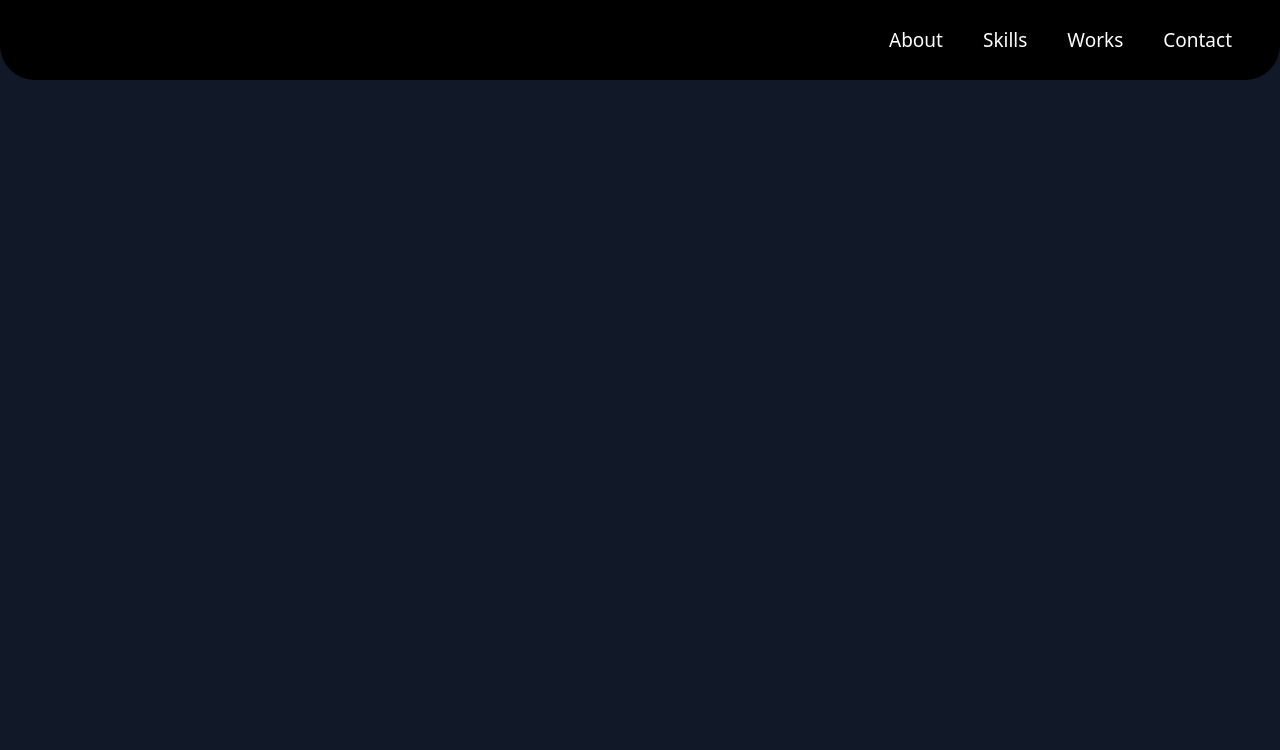
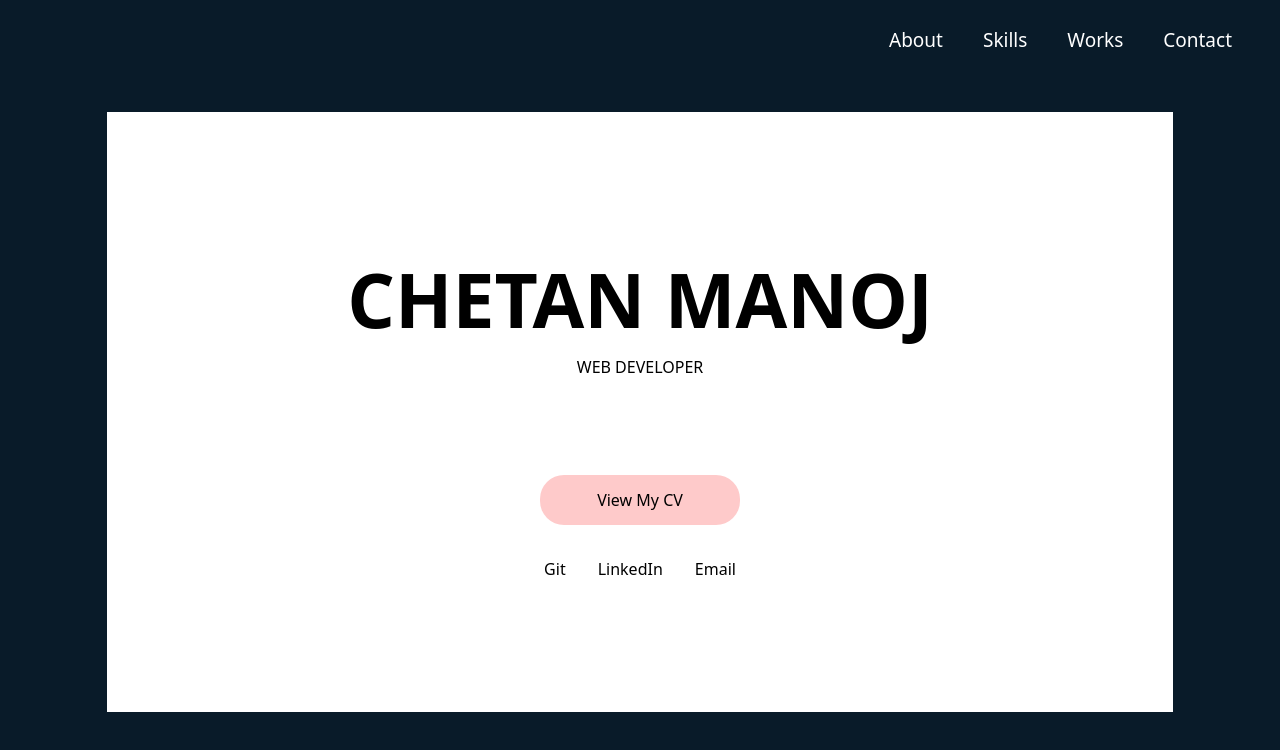
Before and after one commit to chetanmanoj/portfolio, a React (Vite) app: page / in a window 1280 px wide. Shown: the top 750 px of the page. Built offline with nearby package versions, Linux system fonts and the light colour scheme.

Commit message:
Completed initial design of front page

```diff
--- a/index.html
+++ b/index.html
@@ -4,7 +4,7 @@
     <meta charset="UTF-8" />
     <link rel="icon" type="image/svg+xml" href="/vite.svg" />
     <meta name="viewport" content="width=device-width, initial-scale=1.0" />
-    <title>Vite + React</title>
+    <title>Chetan Manoj</title>
   </head>
   <body>
     <div id="root"></div>
--- a/src/App.jsx
+++ b/src/App.jsx
@@ -1,12 +1,18 @@
 import NavBar from "./components/NavBar"
 
+import About from "./sections/About"
+import Contact from "./sections/Contact"
 
 function App() {
 
 
   return (
-    <div className='h-screen w-screen bg-gray-900'>
+    <div className='h-screen w-screen bg-[#091b29]'>
      <NavBar/>
+     <div className="flex justify-center items-center">
+     <About/>
+     </div>
+     <Contact/>
     </div>
   )
 }
--- a/src/components/NavBar.jsx
+++ b/src/components/NavBar.jsx
@@ -7,16 +7,17 @@ const NavBar = () => {
   const[active, setActive] = useState('')
 
   return (
-    <motion.div className='bg-black h-[80px] duration-[2000ms] rounded-b-[35px] text-[19px] flex flex-row-reverse items-center'
+    <motion.div className='bg-transparent h-[80px] rounded-b-[35px] text-[19px] flex flex-row-reverse items-center'
     initial={{ opacity: 0 }}
     animate={{ opacity: 1 }}
+    transition={{duration:1}}
     >
      <ul className='list-none flex justify-end text-white items-start flex-row gap-[40px] mr-12'>
      {navLinks.map((nav) => (
      <li
       key={nav.id}
        className={`hover:text-red-400 duration-[500ms] ${
-         active === nav.title ? "text-red-400" : "text-white"
+         active === nav.title ? "text-red-400 underline" : "text-white"
        }`}
       onClick={() => {setActive(nav.title);}}
       >
--- /dev/null
+++ b/src/sections/About.jsx
@@ -0,0 +1,32 @@
+import React from 'react'
+import {motion} from 'framer-motion'
+
+const About = () => {
+  return (
+    <motion.section
+
+    id='about'
+    className='bg-white w-10/12 flex h-[600px] mt-8 '>
+        <div className='flex flex-1 items-center justify-center flex-col'>
+            <span className='text-[75px] font-bold'>CHETAN MANOJ</span>
+            <span>WEB DEVELOPER</span>
+            <a href='https://drive.google.com/file/d/1ajd4MBXQUU0-XF-AzeX3_HwDz5_ZLyhC/view?usp=share_link'>
+            <button className='bg-red-200 w-[200px] h-[50px] rounded-3xl mt-24'>View My CV</button>
+            </a>
+            <div className='flex flex-row mt-8 gap-8'>
+            <a href='https://github.com/chetanmanoj'>
+            <button>Git</button>
+            </a>
+            <a href='https://www.linkedin.com/in/chetan-manoj/'>
+            <button>LinkedIn</button>
+            </a>
+            <a href='mailto:chetanmanoj2001@gmail.com'>
+            <button>Email</button>
+            </a>
+            </div>
+        </div>
+    </motion.section>
+  )
+}
+
+export default About
--- /dev/null
+++ b/src/sections/Contact.jsx
@@ -0,0 +1,9 @@
+import React from 'react'
+
+const Contact = () => {
+  return (
+    <section id='contact'></section>
+  )
+}
+
+export default Contact
```
